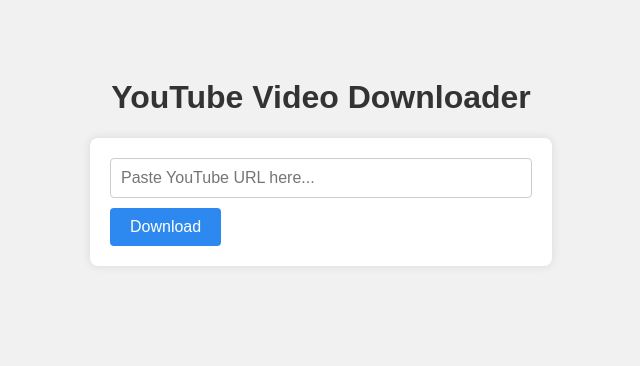
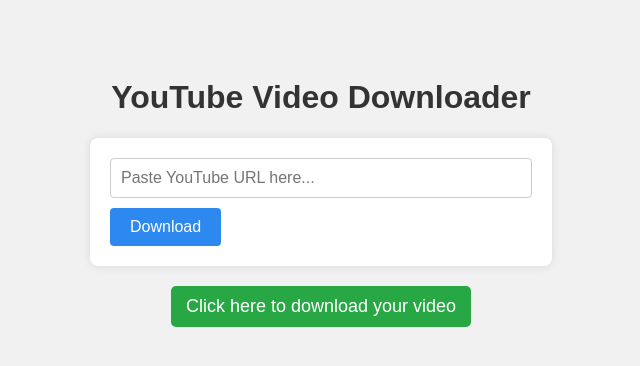
Before and after one commit to cy5781/VideoCatcher, a Flask app: template templates/index.html in a window 1280 px wide. Shown: the top 366 px of the page, without its empty margins (319-959 px from the left). Run offline with Flask 3, Linux system fonts and the light colour scheme; the template is opened without the code that fills it: most values are stand-ins (such as "Sample title", 1, 10 or a date in 2020).

Commit message:
enhance download with cookies

```diff
--- a/app.py
+++ b/app.py
@@ -1,27 +1,41 @@
-from flask import Flask, render_template, request, redirect, url_for, flash
+from flask import Flask, render_template, request, redirect, url_for, flash, send_from_directory
 import yt_dlp
 import os
+import uuid
 
 app = Flask(__name__)
-app.secret_key = 'your_secret_key_here'  # Needed for flashing messages
+app.secret_key = 'your_secret_key_here'
 
 DOWNLOADS_FOLDER = os.path.join(os.getcwd(), 'downloads')
 os.makedirs(DOWNLOADS_FOLDER, exist_ok=True)
 
+
+
+
 def download_video(url, output_path):
+    # Generate a unique ID to avoid overwriting files with the same name
+    unique_id = uuid.uuid4().hex[:8]
+    temp_filename = f"{unique_id}_%(title)s.%(ext)s"
+    outtmpl_path = os.path.join(output_path, temp_filename)
+
     ydl_opts = {
-        'outtmpl': f'{output_path}/%(title)s.%(ext)s',
+        'outtmpl': outtmpl_path,
         'format': 'bestvideo+bestaudio/best',
         'merge_output_format': 'mp4',
         'noplaylist': True,
         'quiet': True,
+        'cookiesfrombrowser': ('chrome',),  # <-- This line is key
     }
 
     with yt_dlp.YoutubeDL(ydl_opts) as ydl:
-        ydl.download([url])
+        info = ydl.extract_info(url, download=True)
+        downloaded_filename = ydl.prepare_filename(info)
+        final_filename = os.path.basename(downloaded_filename)
+        return final_filename  # Return relative path
 
 @app.route('/', methods=['GET', 'POST'])
 def index():
+    download_link = None
     if request.method == 'POST':
         video_url = request.form['video_url'].strip()
         if not video_url:
@@ -29,14 +43,18 @@ def index():
             return redirect(url_for('index'))
 
         try:
-            download_video(video_url, DOWNLOADS_FOLDER)
+            final_filename = download_video(video_url, DOWNLOADS_FOLDER)
             flash("Video downloaded successfully!", "success")
+            download_link = url_for('download_file', filename=final_filename)
         except Exception as e:
             flash(f"Download failed: {e}", "error")
+            return redirect(url_for('index'))
 
-        return redirect(url_for('index'))
+    return render_template('index.html', download_link=download_link)
 
-    return render_template('index.html')
+@app.route('/download/<filename>')
+def download_file(filename):
+    return send_from_directory(DOWNLOADS_FOLDER, filename, as_attachment=True)
 
 if __name__ == '__main__':
     app.run(debug=True)
--- a/templates/index.html
+++ b/templates/index.html
@@ -50,6 +50,20 @@
 
         .error { color: red; }
         .success { color: green; }
+
+        .download-link {
+            margin-top: 20px;
+            font-size: 18px;
+            background: #28a745;
+            color: white;
+            padding: 10px 15px;
+            border-radius: 5px;
+            text-decoration: none;
+        }
+
+        .download-link:hover {
+            background: #218838;
+        }
     </style>
 </head>
 <body>
@@ -67,5 +81,9 @@
         {% endfor %}
       {% endif %}
     {% endwith %}
+
+    {% if download_link %}
+        <a class="download-link" href="{{ download_link }}">Click here to download your video</a>
+    {% endif %}
 </body>
 </html>
```
Also changed, not shown: 1 other file.
